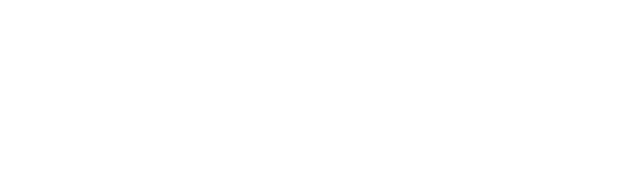
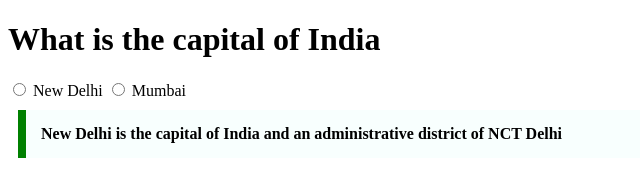
Before and after one commit to acciojob/trivia-varunkewlani, a website: page main.html in a window 1280 px wide. Shown: the whole page, without its empty margins (0-640 px from the left). Drawn offline with Linux system fonts and the light colour scheme.

Commit message:
created a submission

```diff
--- a/main.html
+++ b/main.html
@@ -4,10 +4,27 @@
 
 <head>
 	<link rel="stylesheet" href="styles.css">
+	<style>
+		blockquote{
+			max-width: 600px;
+            margin: 10px;
+            padding: 15px;
+            border-left: 8px solid green;
+            background-color: #f8fffe;
+            font-weight: bold;
+        }
+	</style>
 </head>
 
 <body>
 	<!-- the entire body must be written by student -->
+	<h1>What is the capital of India</h1>
+	<input type="radio" name="capital" id="ND" value="New Delhi">
+	<label for="ND"> New Delhi</label>
+	<input type="radio" name="capital" id="M" value="Mumbai">
+	<label for="M"> Mumbai</label>
+	<blockquote cite="https://en.wikipedia.org/wiki/New_Delhi">
+		New Delhi is the capital of India and an administrative district of NCT Delhi</blockquote>
     <script type="text/javascript" src="./script.js">
 </script>
 
```
